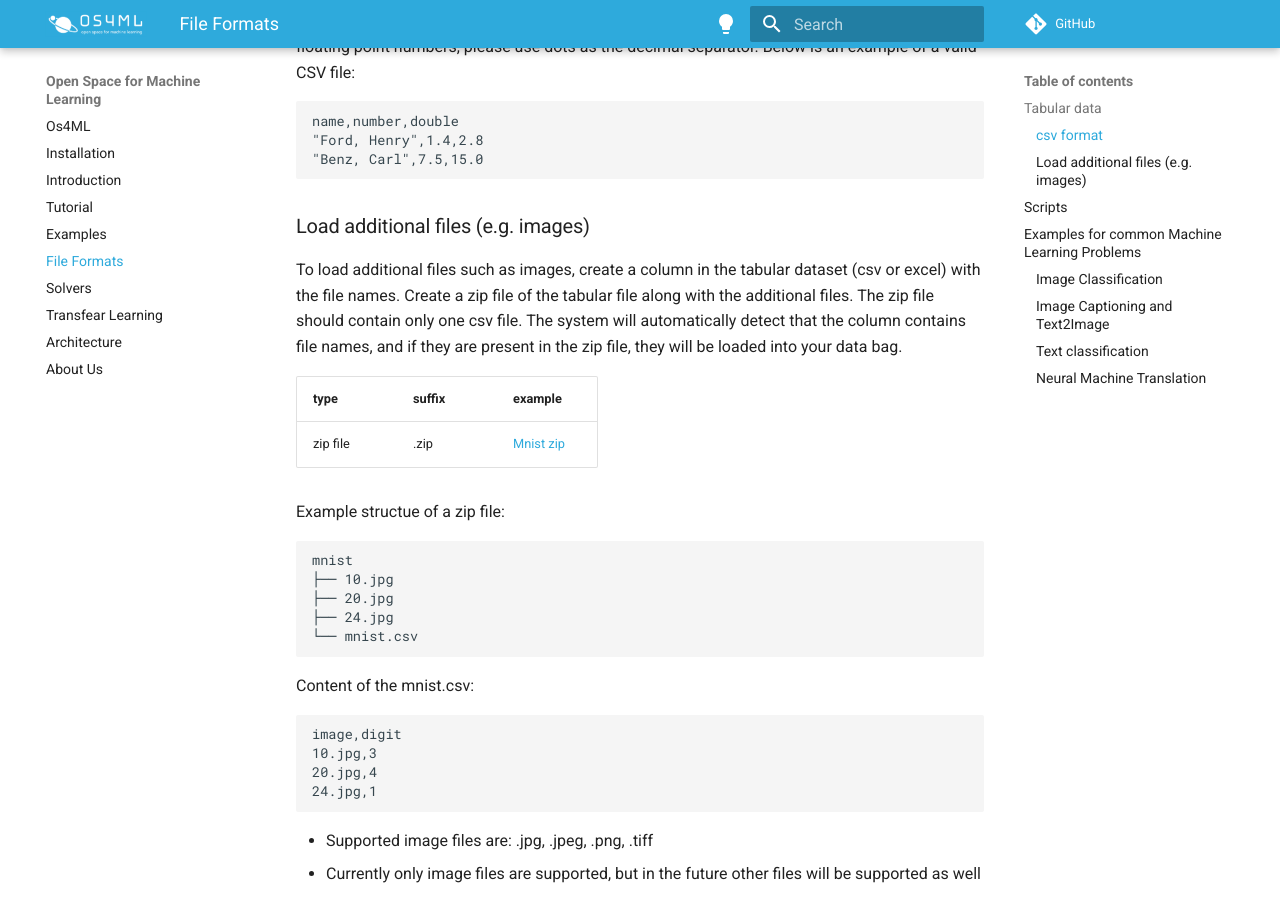
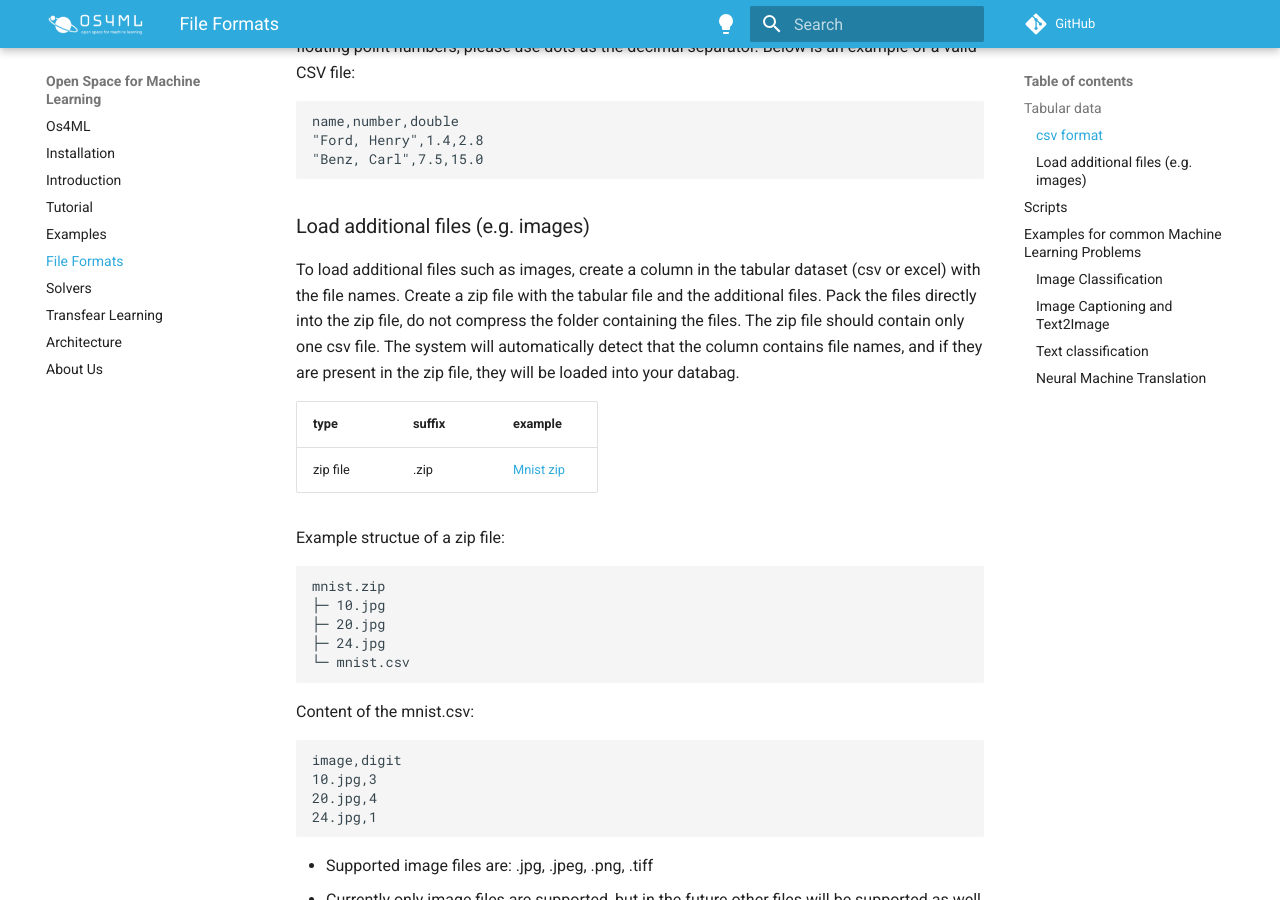
Before and after one commit to WOGRA-AG/os4ml-docs, an MkDocs documentation site: the page built from docs/file_formats.md, in a window 1280 px wide and 900 px high, scrolled down 594 px. Built offline with MkDocs 1.6.1 and Material for MkDocs 9.7.7, drawn with Linux system fonts in a browser that asks for light colours; comment, search, counter and statistics services are not loaded.

Commit message:
feat: add more details to loading zip files

````diff
--- a/docs/file_formats.md
+++ b/docs/file_formats.md
@@ -25,9 +25,10 @@ name,number,double
 
 ### Load additional files (e.g. images)
 To load additional files such as images, create a column in the tabular dataset (csv or excel) with the file names.
-Create a zip file of the tabular file along with the additional files.
+Create a zip file with the tabular file and the additional files.
+Pack the files directly into the zip file, do not compress the folder containing the files.
 The zip file should contain only one csv file.
-The system will automatically detect that the column contains file names, and if they are present in the zip file, they will be loaded into your data bag.
+The system will automatically detect that the column contains file names, and if they are present in the zip file, they will be loaded into your databag.
 
 | type     | suffix | example     |
 |----------|--------|-------------|
@@ -35,11 +36,11 @@ The system will automatically detect that the column contains file names, and if
 
 Example structue of a zip file:
 ```
-mnist
-├── 10.jpg
-├── 20.jpg
-├── 24.jpg
-└── mnist.csv
+mnist.zip
+├─ 10.jpg
+├─ 20.jpg
+├─ 24.jpg
+└─ mnist.csv
 ```
 
 Content of the mnist.csv:
````
